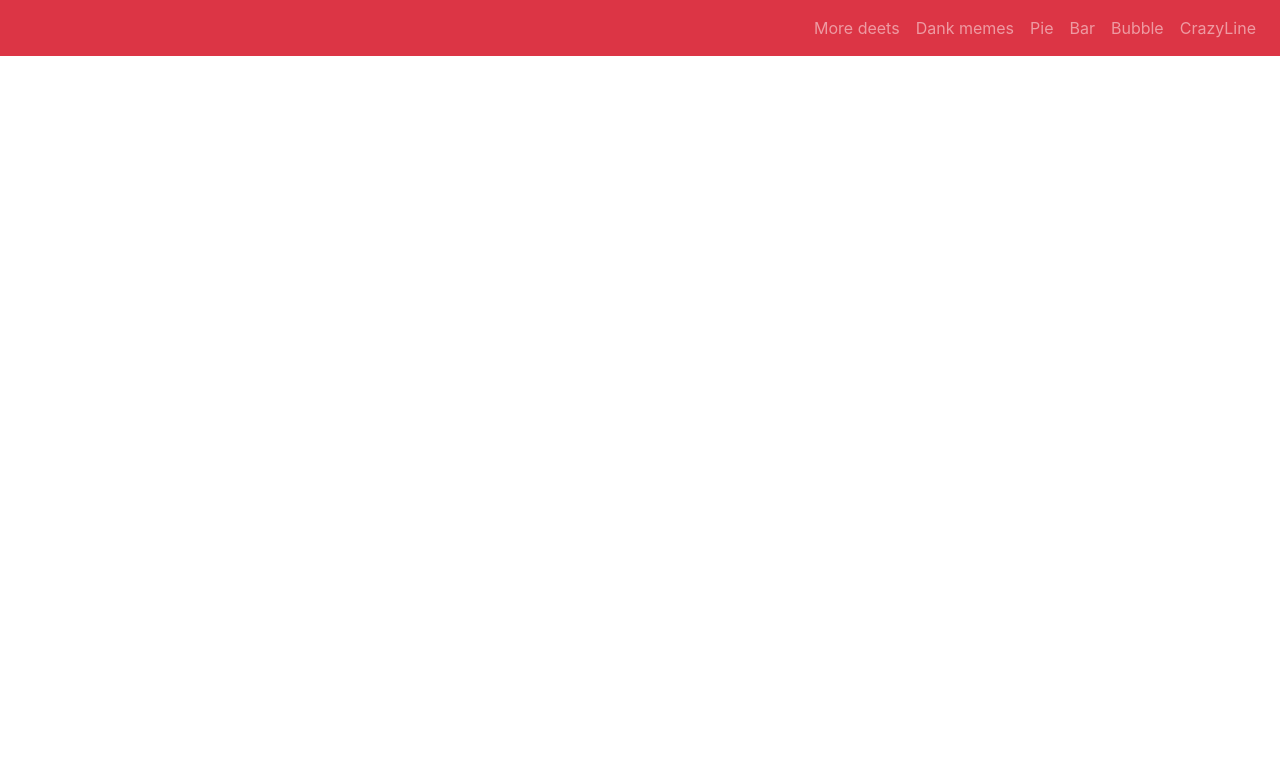
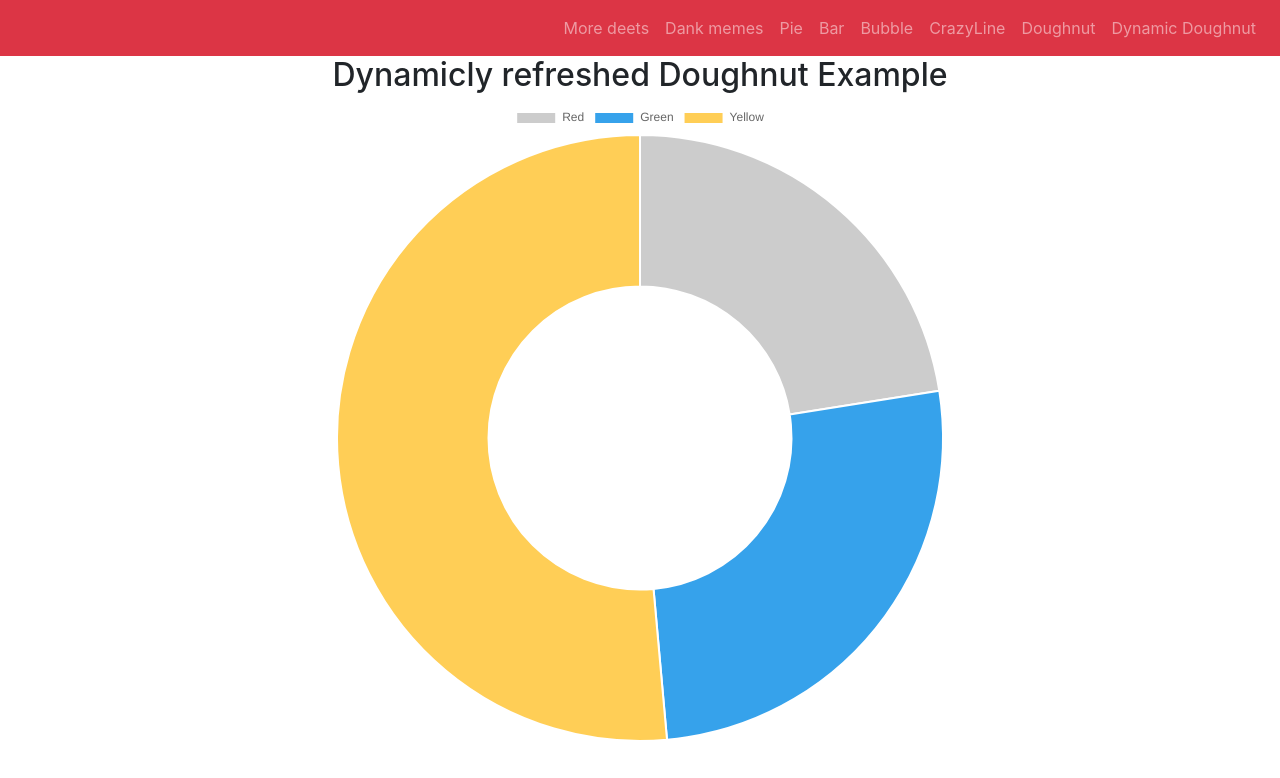
Before and after one commit to dhruvinparikh/react-data-visualization, a React (Create React App) app: page /dynamicdoughnut in a window 1280 px wide. Shown: the top 778 px of the page. Built offline with nearby package versions, Linux system fonts and the light colour scheme.

Commit message:
add doughnut

```diff
--- a/src/App.js
+++ b/src/App.js
@@ -9,6 +9,8 @@ import Pie from "./component/pie";
 import Bar from "./component/bar";
 import Bubble from "./component/bubble";
 import CrazyLine from "./component/crazyLine";
+import Doughnut from "./component/doughnut";
+import DynamicDoughnut from "./component/dynamic-doughnut";
 // import Features from "./component/Features";
 import {
   BrowserRouter as Router,
@@ -50,6 +52,12 @@ const NavBar = () => {
           <Route path="/crazyline" component={CrazyLine}>
             <CrazyLine />
           </Route>
+          <Route path="/doughnut" component={Doughnut}>
+            <Doughnut />
+          </Route>
+          <Route path="/dynamicdoughnut" component={DynamicDoughnut}>
+            <DynamicDoughnut />
+          </Route>
         </Switch>
       </Router>
     </div>
--- a/src/component/Navbar.js
+++ b/src/component/Navbar.js
@@ -61,6 +61,16 @@ const NavBar = () => {
                 CrazyLine
               </ReactBootStrap.Nav.Link>
             </Link>
+            <Link to="/doughnut">
+              <ReactBootStrap.Nav.Link eventKey={6} href="#doughnut">
+                Doughnut
+              </ReactBootStrap.Nav.Link>
+            </Link>
+            <Link to="/dynamicdoughnut">
+              <ReactBootStrap.Nav.Link eventKey={7} href="#dynamicdoughnut">
+                Dynamic Doughnut
+              </ReactBootStrap.Nav.Link>
+            </Link>
           </ReactBootStrap.Nav>
         </ReactBootStrap.Navbar.Collapse>
       </ReactBootStrap.Navbar>
--- /dev/null
+++ b/src/component/doughnut.js
@@ -0,0 +1,34 @@
+import React from 'react';
+import {Doughnut} from 'react-chartjs-2';
+
+const data = {
+	labels: [
+		'Red',
+		'Green',
+		'Yellow'
+	],
+	datasets: [{
+		data: [300, 50, 100],
+		backgroundColor: [
+		'#FF6384',
+		'#36A2EB',
+		'#FFCE56'
+		],
+		hoverBackgroundColor: [
+		'#FF6384',
+		'#36A2EB',
+		'#FFCE56'
+		]
+	}]
+};
+
+function DoughnutComponent(){
+    return (
+      <div>
+        <h2>Doughnut Example</h2>
+        <Doughnut data={data} />
+      </div>
+    );
+}
+
+export default DoughnutComponent;
--- /dev/null
+++ b/src/component/dynamic-doughnut.js
@@ -0,0 +1,54 @@
+import React from "react";
+import { Doughnut } from "react-chartjs-2";
+
+function getRandomInt(min, max) {
+  return Math.floor(Math.random() * (max - min + 1)) + min;
+}
+
+function useInterval(callback, delay) {
+  const savedCallback = React.useRef();
+
+  React.useEffect(() => {
+    savedCallback.current = callback;
+  });
+
+  React.useEffect(() => {
+    function tick() {
+      savedCallback.current();
+    }
+
+    let id = setInterval(tick, delay);
+    return () => clearInterval(id);
+  }, [delay]);
+}
+
+function DynamicDoughnut() {
+  const initialState = {
+    labels: ["Red", "Green", "Yellow"],
+    datasets: [
+      {
+        data: [
+          getRandomInt(50, 200),
+          getRandomInt(100, 150),
+          getRandomInt(150, 250),
+        ],
+        backgroundColor: ["#CCC", "#36A2EB", "#FFCE56"],
+        hoverBackgroundColor: ["#FF6384", "#36A2EB", "#FFCE56"],
+      },
+    ],
+  };
+  const [dnData, setDnData] = React.useState(initialState);
+
+  useInterval(() => {
+    setDnData(dnData);
+  }, 10000);
+
+  return (
+    <div>
+      <h2>Dynamicly refreshed Doughnut Example</h2>
+      <Doughnut data={dnData} />
+    </div>
+  );
+}
+
+export default DynamicDoughnut;
```
Also changed, not shown: src/component/crazyLine.js (+0 -32 lines).
